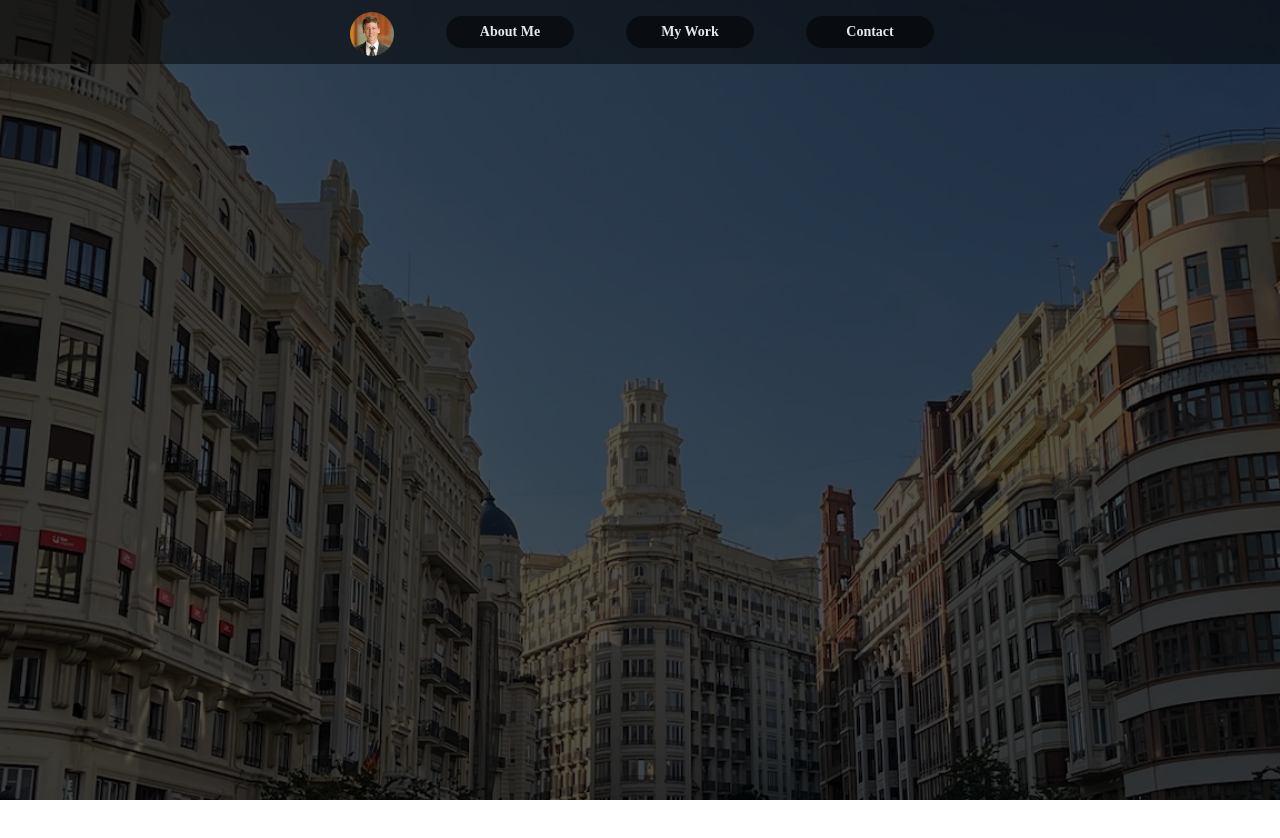
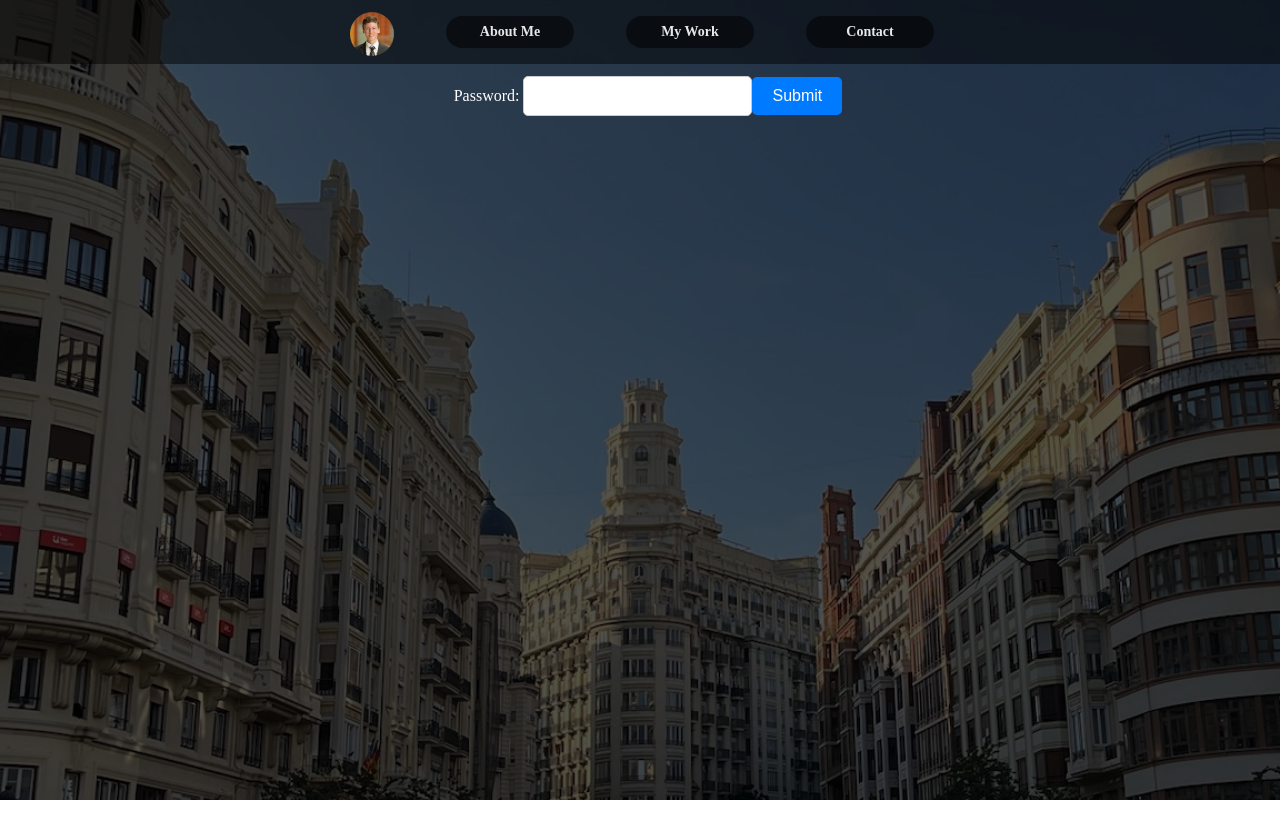
Before and after one commit to jorelm68/jorelm68.github.io, a React (Create React App) app: page /auth in a window 1280 px wide. Shown: the top 838 px of the page. Before the commit the page ends 800 px from the top, so only its background shows below. Built offline with nearby package versions, Linux system fonts and the light colour scheme.

Commit message:
Added a dev section

```diff
--- a/src/App.tsx
+++ b/src/App.tsx
@@ -9,6 +9,7 @@ import AboutMeScreen from './views/screens/AboutMeScreen';
 import ContactScreen from './views/screens/ContactScreen';
 import MyWorkScreen from './views/screens/MyWorkScreen';
 import DevScreen from './views/screens/DevScreen';
+import AuthScreen from './views/screens/AuthScreen';
 
 function App() {
   useEffect(() => {
@@ -30,6 +31,7 @@ function App() {
           <Route path="/contact" element={<ContactScreen />} />
           <Route path="/myWork" element={<MyWorkScreen />} />
 
+          <Route path="/auth" element={<AuthScreen />} />
           <Route path="/dev" element={<DevScreen />} />
         </Routes>
       </Router>
--- a/src/data/constants/photos.ts
+++ b/src/data/constants/photos.ts
@@ -1,5 +1,6 @@
 const photos = {
     defaultImage: require('../../assets/photos/defaultImage.jpg'),
+    gear: require('../../assets/photos/gear.jpg'),
     headshot: require('../../assets/photos/headshot.jpg'),
     generic1: require('../../assets/photos/generic1.jpg'),
     generic2: require('../../assets/photos/generic2.jpg'),
@@ -29,6 +30,7 @@ const photos = {
 
 export interface Photos {
     defaultImage: any;
+    gear: any;
     generic1: any;
     generic2: any;
     generic3: any;
--- a/src/views/components/NavbarComponent.tsx
+++ b/src/views/components/NavbarComponent.tsx
@@ -1,9 +1,10 @@
 import { Link } from "react-router-dom";
 import { useAppSelector } from "../../data/redux/hooks";
 import photos from "../../data/constants/photos";
+import PhotoComponent from "./PhotoComponent";
 
 const NavbarComponent = () => {
-    const { screen } = useAppSelector(state => state.global);
+    const { screen, isAuthenticated } = useAppSelector(state => state.global);
     const headshot = photos.headshot;
 
     const linkStyle = (active: boolean) => ({
@@ -122,6 +123,30 @@ const NavbarComponent = () => {
                     </Link>
                 </div>
             </div>
+
+            {isAuthenticated && (
+                <Link
+                    to="/dev"
+                    style={{
+                        width: '24px',
+                        height: '24px',
+                        position: 'absolute',
+                        top: 0,
+                        right: 0,
+                        margin: '8px',
+                    }}
+                    onMouseEnter={(e) => {
+                        e.currentTarget.style.backgroundColor = 'rgba(0, 0, 0, 0.7)';
+                    }}
+                    onMouseLeave={(e) => {
+                        e.currentTarget.style.backgroundColor = 'rgba(0, 0, 0, 0.5)';
+                    }}
+                >
+                    <PhotoComponent
+                        photo={photos.gear}
+                    />
+                </Link>
+            )}
         </div>
     )
 }
--- /dev/null
+++ b/src/views/screens/AuthScreen.tsx
@@ -0,0 +1,92 @@
+import { useEffect, useState } from "react";
+import Page from "../components/Page";
+import { useDispatch } from "react-redux";
+import { setIsAuthenticated, setScreen } from "../../data/redux/global.reducer";
+import { useAppSelector } from "../../data/redux/hooks";
+import View from "../components/View";
+
+export default function AuthScreen() {
+    const { isAuthenticated } = useAppSelector(state => state.global);
+
+    const dispatch = useDispatch();
+    useEffect(() => {
+        dispatch(setScreen('AuthScreen'));
+    }, [dispatch]);
+
+    const [password, setPassword] = useState('');
+    const handleChangePassword = (event: React.ChangeEvent<HTMLInputElement>) => {
+        setPassword(event.target.value);
+    }
+
+    const handleSubmit = (event: React.FormEvent<HTMLFormElement>) => {
+        event.preventDefault();
+        if (password === 'password') {
+            dispatch(setIsAuthenticated(true));
+        }
+    }
+
+    const buttonStyle = {
+        padding: '10px 20px',
+        fontSize: '16px',
+        border: 'none',
+        borderRadius: '5px',
+        backgroundColor: '#007BFF',
+        color: '#FFFFFF',
+        cursor: 'pointer',
+        transition: 'background-color 0.3s',
+    };
+
+    const buttonHoverStyle = {
+        backgroundColor: '#0056b3',
+    };
+
+    return (
+        <Page>
+            <View style={{
+                display: 'flex',
+                flexDirection: 'column',
+                alignItems: 'center',
+                width: '100%',
+                height: '100%',
+            }}>
+                {isAuthenticated ?
+                    (
+                        <h1 style={{ color: 'white' }}>You are authenticated!</h1>
+                    ) :
+                    (
+                        <form onSubmit={handleSubmit}>
+                            <label htmlFor="password" style={{
+                                fontSize: '16px',
+                                marginBottom: '10px',
+                                color: 'white',
+                                marginRight: 4,
+                            }}>Password:</label>
+                            <input
+                                type="password"
+                                id="password"
+                                value={password}
+                                onChange={handleChangePassword}
+                                required
+                                style={{
+                                    marginBottom: '10px',
+                                    padding: '10px',
+                                    fontSize: '16px',
+                                    borderRadius: '5px',
+                                    border: '1px solid #ccc',
+                                }}
+                            />
+                            <button
+                                type="submit"
+                                style={buttonStyle}
+                                onMouseOver={(e) => (e.currentTarget.style.backgroundColor = buttonHoverStyle.backgroundColor)}
+                                onMouseOut={(e) => (e.currentTarget.style.backgroundColor = buttonStyle.backgroundColor)}
+                            >
+                                Submit
+                            </button>
+                        </form>
+                    )
+                }
+            </View>
+        </Page>
+    );
+}
--- a/src/views/screens/DevScreen.tsx
+++ b/src/views/screens/DevScreen.tsx
@@ -1,7 +1,7 @@
 import { useEffect, useState } from "react";
 import Page from "../components/Page";
 import { useDispatch } from "react-redux";
-import { setScreen } from "../../data/redux/global.reducer";
+import { setIsAuthenticated, setScreen } from "../../data/redux/global.reducer";
 import { useAppSelector } from "../../data/redux/hooks";
 import View from "../components/View";
 
@@ -13,74 +13,9 @@ export default function DevScreen() {
         dispatch(setScreen('DevScreen'));
     }, [dispatch]);
 
-    const [password, setPassword] = useState('');
-    const handleChangePassword = (event: React.ChangeEvent<HTMLInputElement>) => {
-        setPassword(event.target.value);
-    }
-
-    const handleSubmit = (event: React.FormEvent<HTMLFormElement>) => {
-        event.preventDefault();
-        console.log("Password submitted:", password);
-        // You can add logic to handle the password, e.g., authentication
-    }
-
-    const buttonStyle = {
-        padding: '10px 20px',
-        fontSize: '16px',
-        border: 'none',
-        borderRadius: '5px',
-        backgroundColor: '#007BFF',
-        color: '#FFFFFF',
-        cursor: 'pointer',
-        transition: 'background-color 0.3s',
-    };
-
-    const buttonHoverStyle = {
-        backgroundColor: '#0056b3',
-    };
-
     return (
         <Page>
-            <View style={{
-                display: 'flex',
-                flexDirection: 'column',
-                alignItems: 'center',
-                width: '100%',
-                height: '100%',
-            }}>
-                {!isAuthenticated && (
-                    <form onSubmit={handleSubmit}>
-                        <label htmlFor="password" style={{
-                            fontSize: '16px',
-                            marginBottom: '10px',
-                            color: 'white',
-                            marginRight: 4,
-                        }}>Password:</label>
-                        <input
-                            type="password"
-                            id="password"
-                            value={password}
-                            onChange={handleChangePassword}
-                            required
-                            style={{
-                                marginBottom: '10px',
-                                padding: '10px',
-                                fontSize: '16px',
-                                borderRadius: '5px',
-                                border: '1px solid #ccc',
-                            }}
-                        />
-                        <button
-                            type="submit"
-                            style={buttonStyle}
-                            onMouseOver={(e) => (e.currentTarget.style.backgroundColor = buttonHoverStyle.backgroundColor)}
-                            onMouseOut={(e) => (e.currentTarget.style.backgroundColor = buttonStyle.backgroundColor)}
-                        >
-                            Submit
-                        </button>
-                    </form>
-                )}
-            </View>
+
         </Page>
     );
 }
--- a/src/views/screens/LandingScreen.tsx
+++ b/src/views/screens/LandingScreen.tsx
@@ -6,9 +6,12 @@ import { Res } from "../../data/constants/types";
 import PostComponent from "../components/PostComponent";
 import Page from "../components/Page";
 import View from "../components/View";
+import { useAppSelector } from "../../data/redux/hooks";
 
 
 const LandingScreen = () => {
+    const { isAuthenticated } = useAppSelector(state => state.global);
+
     const dispatch = useDispatch();
     useEffect(() => {
         dispatch(setScreen('LandingScreen'));
@@ -33,6 +36,10 @@ const LandingScreen = () => {
                     </View>
                 )
             })}
+
+            {isAuthenticated && (
+                <h1>View more</h1>
+            )}
         </Page>
     )
 }
```
Also changed, not shown: src/assets/photos/gear.jpg (added).
